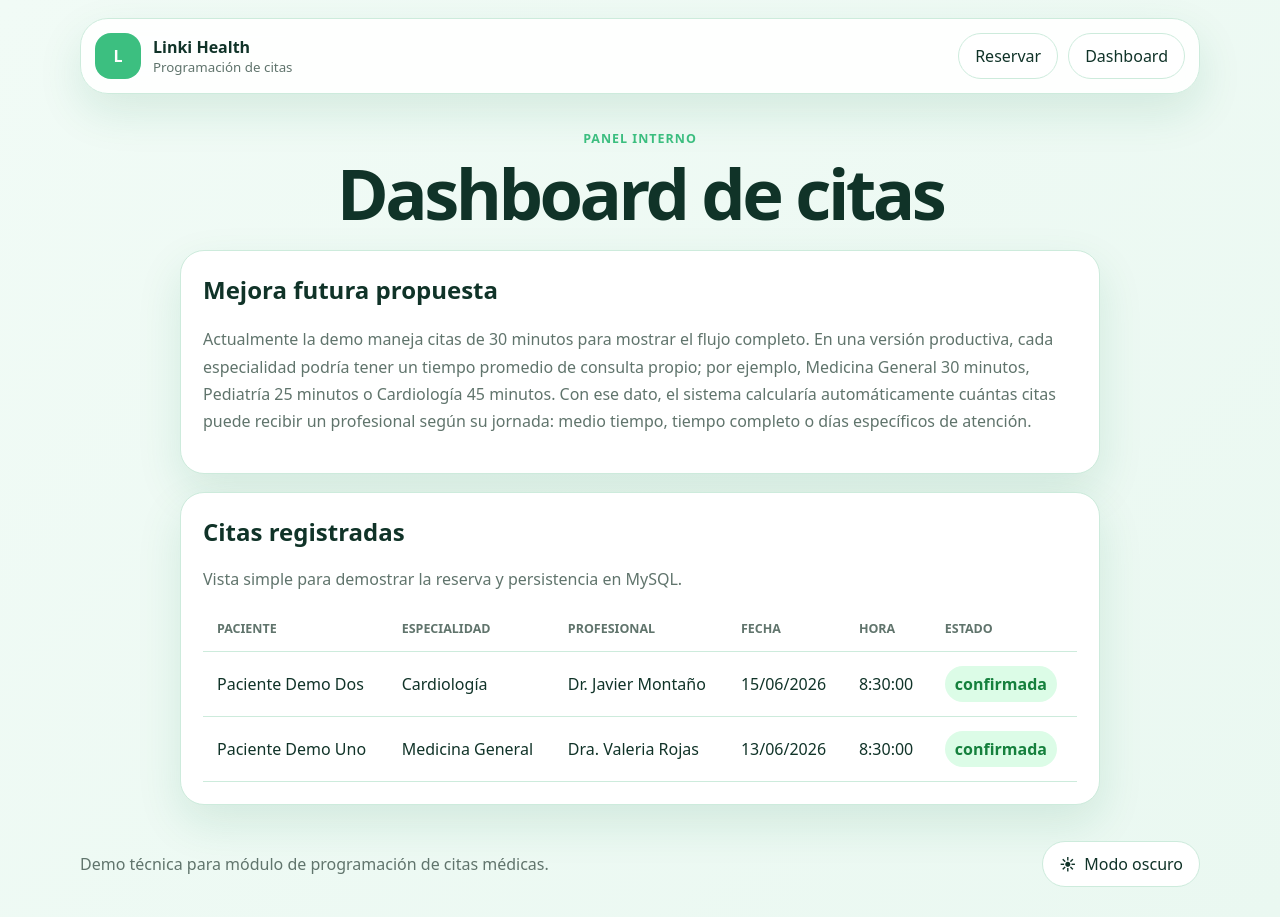
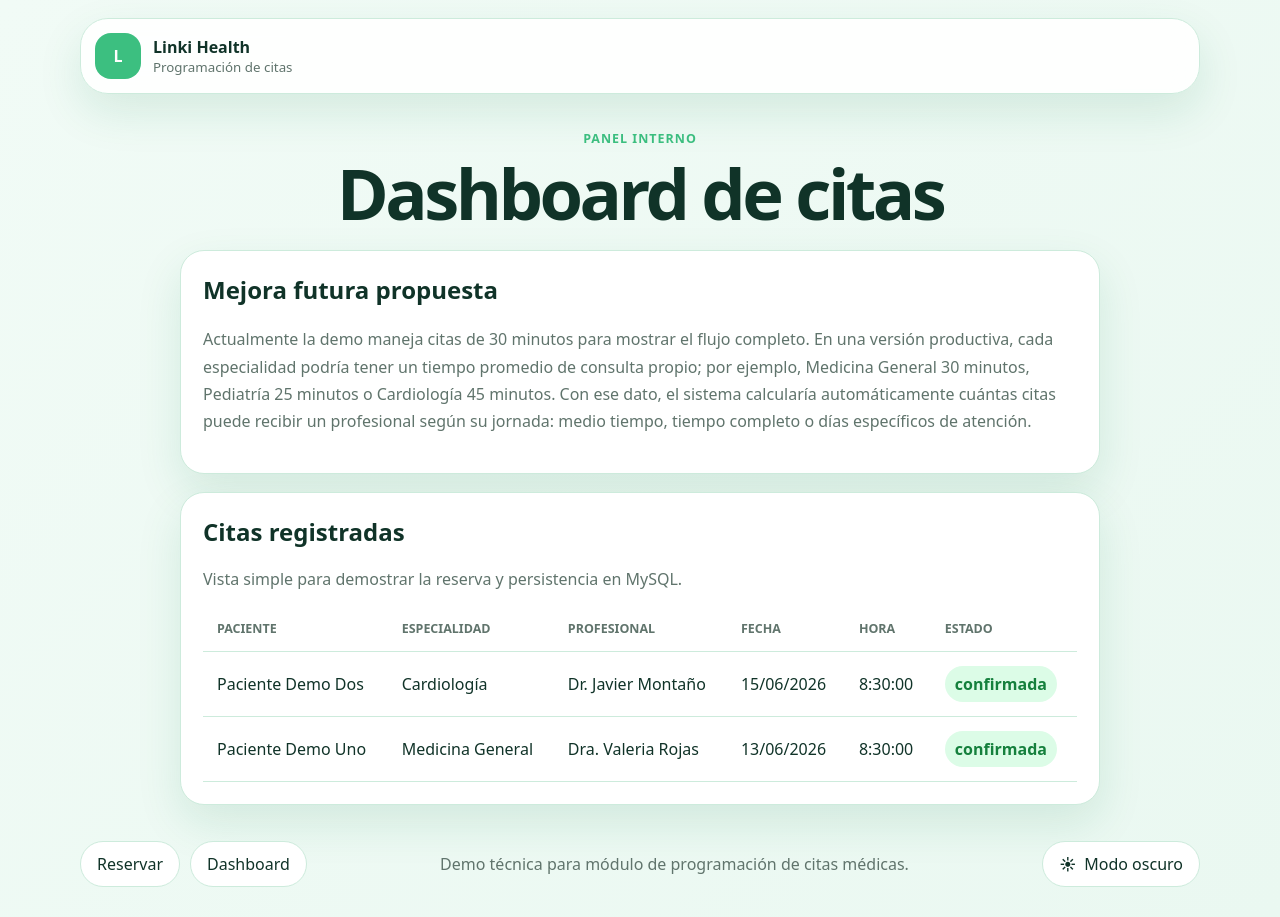
Before and after one commit to lfserna/moduloCitas, a Flask app: page /admin/dashboard in a window 1280 px wide. Run offline with Flask 3, Linux system fonts and the light colour scheme; data comes from the database, SQL or seed files in the repository.

Commit message:
Mover menu principal al pie de pagina

```diff
--- a/app/templates/base.html
+++ b/app/templates/base.html
@@ -15,10 +15,6 @@
                 <small>Programación de citas</small>
             </span>
         </a>
-        <nav class="nav-actions" aria-label="Menú principal">
-            <a href="{{ url_for('public.reservar') }}"><span class="nav-icon">＋</span><span>Reservar</span></a>
-            <a href="{{ url_for('admin.dashboard') }}"><span class="nav-icon">▦</span><span>Dashboard</span></a>
-        </nav>
     </header>
 
     <main>
@@ -26,6 +22,10 @@
     </main>
 
     <footer class="site-footer">
+        <nav class="nav-actions footer-menu" aria-label="Menú principal">
+            <a href="{{ url_for('public.reservar') }}"><span class="nav-icon">＋</span><span>Reservar</span></a>
+            <a href="{{ url_for('admin.dashboard') }}"><span class="nav-icon">▦</span><span>Dashboard</span></a>
+        </nav>
         <span>Demo técnica para módulo de programación de citas médicas.</span>
         <button class="theme-toggle" type="button" id="themeToggle" aria-label="Cambiar modo claro u oscuro">
             <span class="theme-icon sun">☀</span>
```
